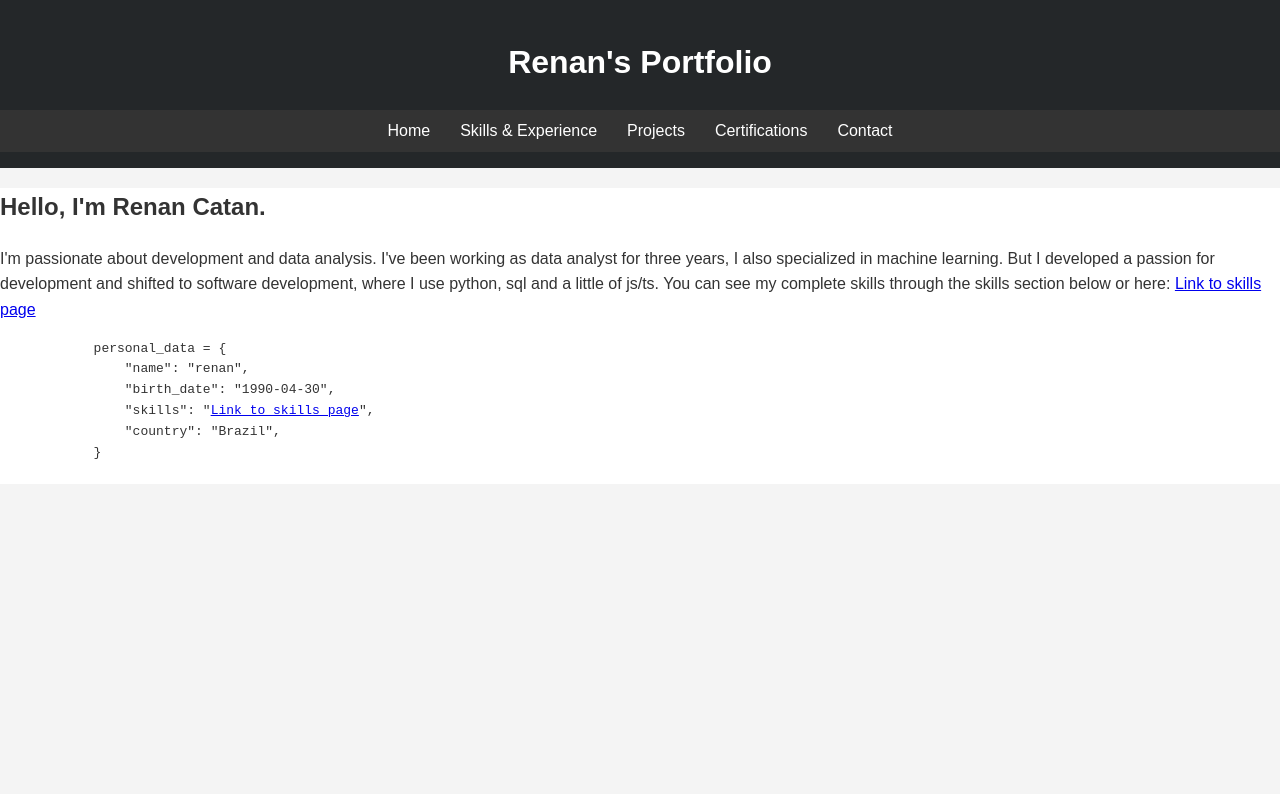
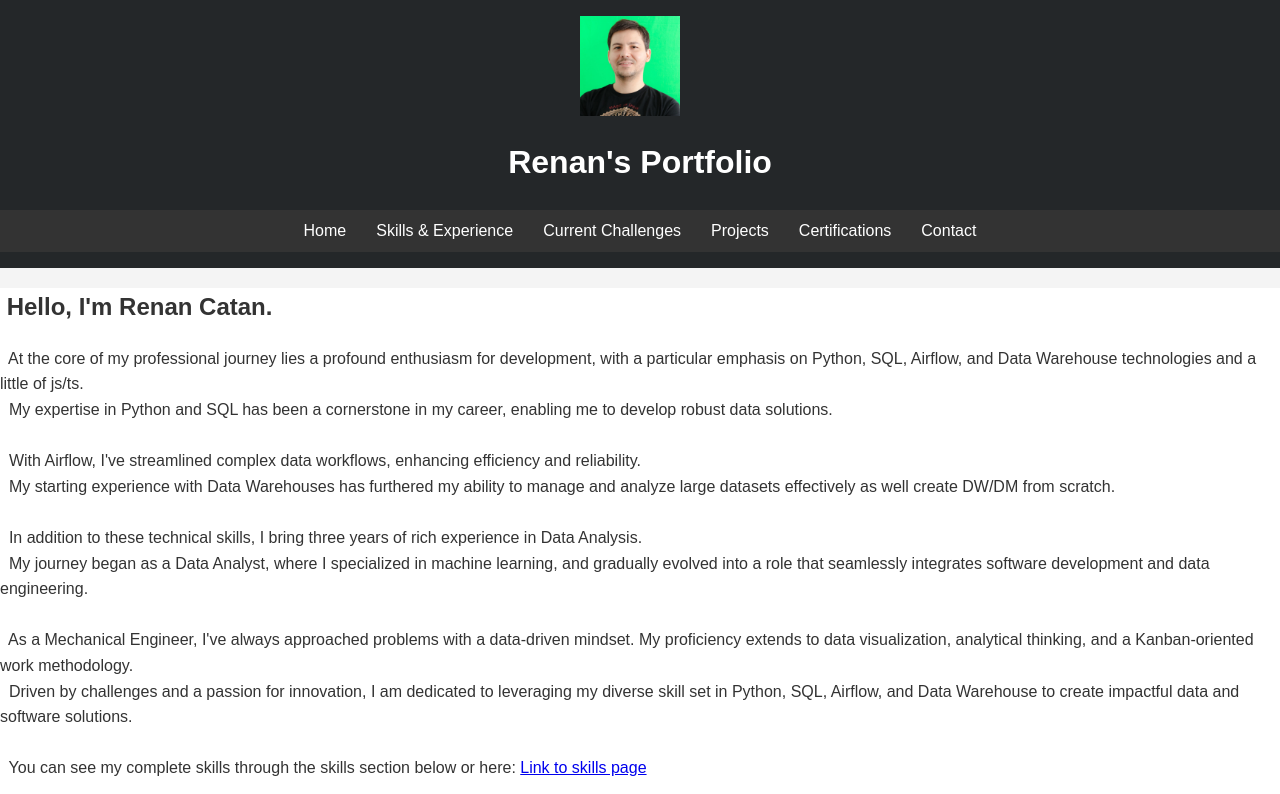
Before and after one commit to renancatan/portfolio, a plain HTML site: page index.html in a window 1280 px wide. Shown: the top 794 px of the page. Drawn offline with Linux system fonts and the light colour scheme.

Commit message:
creating and modifying texts for introduction and current challenges in my company, also adding my profile picture

```diff
--- a/assets/css/styles.css
+++ b/assets/css/styles.css
@@ -111,3 +111,24 @@ tr:nth-child(even) {
     color: #333;
     white-space: nowrap;
 }
+
+.header-content {
+    display: flex;
+    align-items: center;
+    justify-content: center; /* Adjust this as necessary */
+}
+
+.profile-pic {
+    width: 100px; /* Adjust width as necessary */
+    height: auto; /* Maintain aspect ratio */
+    margin-right: 20px; /* Adjust spacing between image and title */
+}
+
+header {
+    background-color: #242729;
+    color: #fff;
+    text-align: center;
+    padding: 1rem 0;
+}
+
+/* Add more styling as necessary */
--- a/index.html
+++ b/index.html
@@ -6,10 +6,15 @@
 </head>
 <body>
 <header>
+    <div class="header-content">
+        <img src="assets/img/img_myself.jpg" alt="Renan Catan" class="profile-pic"/>
+    </div>
     <h1>Renan's Portfolio</h1>
+
     <nav>
         <a href="index.html">Home</a>
         <a href="skills.html">Skills & Experience</a>
+        <a href="challenge.html">Current Challenges</a>
         <a href="projects.html">Projects</a>
         <a href="certifications.html">Certifications</a>
         <a href="contact.html">Contact</a>
@@ -17,14 +22,31 @@
 </header>
 
 <section id="home">
-    <h2>Hello, I'm Renan Catan.</h2>
+    <h2>&nbsp;Hello, I'm Renan Catan.</h2>
     <p>
-        I'm passionate about development and data analysis.
-        I've been working as data analyst
-        for three years, I also specialized in machine learning.
-        But I developed a passion for development and shifted to software development, where I use python,
-        sql and a little of js/ts.
-        You can see my complete skills through the skills section below or here:
+        &nbsp; At the core of my professional journey lies a profound enthusiasm for development,
+        with a particular emphasis on Python, SQL, Airflow, and Data Warehouse technologies and a little of js/ts.
+        <br>
+        &nbsp; My expertise in Python and SQL has been a cornerstone in my career, enabling me to develop robust data
+        solutions.
+        <br><br>
+        &nbsp; With Airflow, I've streamlined complex data workflows, enhancing efficiency and reliability.
+        <br>
+        &nbsp; My starting experience with Data Warehouses has furthered my ability to manage and analyze large datasets
+        effectively as well create DW/DM from scratch.
+        <br><br>
+        &nbsp; In addition to these technical skills, I bring three years of rich experience in Data Analysis.
+        <br>
+        &nbsp; My journey began as a Data Analyst, where I specialized in machine learning, and gradually evolved into a
+        role that seamlessly integrates software development and data engineering.
+        <br><br>
+        &nbsp; As a Mechanical Engineer, I've always approached problems with a data-driven mindset.
+        My proficiency extends to data visualization, analytical thinking, and a Kanban-oriented work methodology.
+        <br>
+        &nbsp; Driven by challenges and a passion for innovation, I am dedicated to leveraging my diverse skill
+        set in Python, SQL, Airflow, and Data Warehouse to create impactful data and software solutions.
+        <br><br>
+        &nbsp; You can see my complete skills through the skills section below or here:
         <a href='skills.html'>Link to skills page</a>
     </p>
     <pre>
```
Also changed, not shown: certifications.html (+2 -1 lines), challenge.html (added, +54 -0 lines), contact.html (+2 -1 lines), projects.html (+7 -4 lines), skills.html (+2 -1 lines), assets/img/img_myself.jpg (added).
